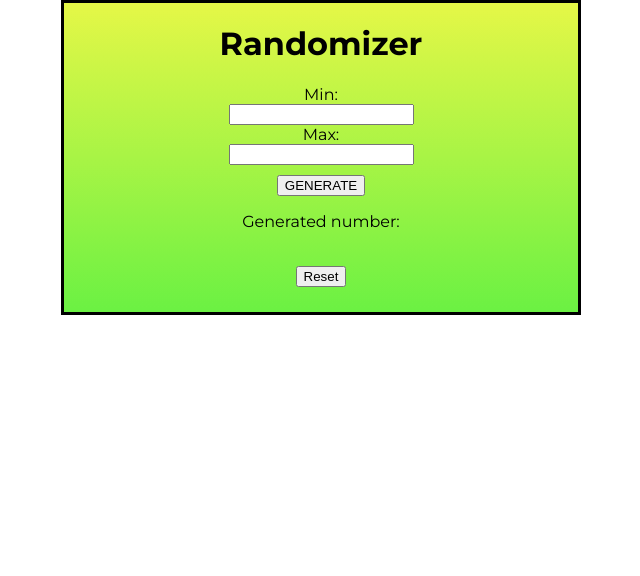
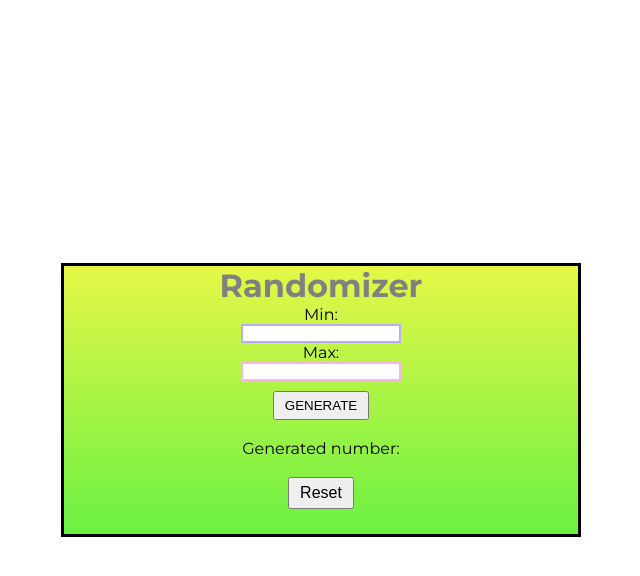
Before and after one commit to Yaresko-Olya/Education, a website: page 04-Randomizer/index.html in a window 1280 px wide. Shown: the whole page, without its empty margins (319-959 px from the left). Drawn offline with Linux system fonts and the light colour scheme.

Commit message:
add scss

```diff
--- a/04-Randomizer/index.html
+++ b/04-Randomizer/index.html
@@ -5,22 +5,27 @@
     <meta http-equiv="X-UA-Compatible" content="IE=edge">
     <meta name="viewport" content="width=device-width, initial-scale=1.0">
     <title>Randomizer</title>
-    <link href="/main.css"  rel="stylesheet">
+    <link href="/style.css"  rel="stylesheet">
     <link href="https://fonts.googleapis.com/css2?family=Montserrat:wght@400;500;700&family=Open+Sans:wght@700&display=swap" rel="stylesheet">
 </head>
 <body>
-    <main class="container">
-        <h1 class="center">Randomizer</h1>
-
-        <label for="minNum">Min: </label><br>
-        <input type="number" id="minNum"><br>
-        <label for="maxNum">Max: </label><br>
-        <input type="number" id="maxNum"><br>
-        <input type="button" value="GENERATE" id="generate"><br>
-
-        <p>Generated number:<br>
-            <span id="generNum"></span></p><br>
-        <button id="resetButton">Reset</button>
-        <script src="script.js"></script>
+    <div class="container">
+        <main class="app">
+            <h1 class="app__title">Randomizer</h1>
+            <div class="generator">
+                <label class="generator__label" for="minNum">Min: </label>
+                <input class="generator__input" type="number" id="minNum">
+                <label class="generator__label" for="maxNum">Max: </label>
+                <input class="generator__input generator__input_border" type="number" id="maxNum">
+                <input class="generator__generate button" type="button" value="generate" id="generate"><br>
+            </div>
+            <div class="result">
+                <p class="result__title">Generated number:<br>
+                <span class="result__value" id="generNum"></span></p><br>
+                <button class="result__reset button" id="resetButton">Reset</button>
+            </div>
+        </main>
+    </div>
+    <script src="script.js"></script>
 </body>
 </html>
--- a/04-Randomizer/main.css
+++ /dev/null
@@ -1,21 +0,0 @@
-html {
-    font-family: 'Montserrat', sans-serif;
-  }
-
-  body {
-    width: 50%;
-    max-width: 520px;
-    min-width: 480px;
-    margin: 0 auto;
-  }
-
-  .container{
-    text-align:  center;
-    padding: 0px 25px 25px 25px ;
-    background: linear-gradient(#e5f747, #6bf143);
-    border-style: solid;
-  }
-
-  #generate{
-      margin-top: 10px;
-  }
--- a/04-Randomizer/script.js
+++ b/04-Randomizer/script.js
@@ -20,6 +20,7 @@ generate.addEventListener('click', function () {
     if(previousValue.length === (valueMax - valueMin) + 1){
         generatedNumber.textContent = 'Elements are over'
         generate.setAttribute('disabled', true);
+        generate.classList.add('generator__generate_disabled');
         return
     }
     let randomNum = randomInteger(valueMin, valueMax)
@@ -38,4 +39,5 @@ reset.addEventListener('click', function (){
     previousValue = []
     generatedNumber.textContent = ''
     generate.removeAttribute('disabled');
+    generate.classList.remove('generator__generate_disabled');
 })
--- /dev/null
+++ b/04-Randomizer/scss/style.scss
@@ -0,0 +1,84 @@
+
+* {
+    margin: 0;
+    padding: 0;
+    box-sizing: border-box;
+}
+
+html {
+    font-family: 'Montserrat', sans-serif;
+}
+
+
+.container{
+    display: flex;
+    width: 100%;
+    height: 100vh;
+    justify-content: space-around;
+    align-items: center;
+}
+
+.app {
+    display: flex;
+    flex-direction: column;
+    text-align:  center;
+    padding: 0px 25px 25px 25px ;
+    background: linear-gradient(#e5f747, #6bf143);
+    border-style: solid;
+    width: 50%;
+    max-width: 520px;
+    min-width: 480px;
+
+    &__title {
+        color: grey;
+    }
+}
+
+
+.generator {
+    display: flex;
+    flex-direction: column;
+    align-items: center;
+    &__label {
+
+    }
+
+    &__input {
+        border: 2px solid #b9aafc;
+        width: 160px;
+        &:focus{
+            outline: 2px solid #118821
+        }
+        &_border{
+            border-color: #fcb3ec;
+        }
+    }
+
+    &__generate {
+        margin-top: 10px;
+        text-transform: uppercase;
+
+        &_disabled {
+            background: rgb(199, 195, 195);
+        }
+    }
+}
+
+.result {
+    &__title {
+        font-size: medium;
+    }
+    &__value {
+        font-size: large;
+    }
+    &__reset {
+        font-size: medium;
+    }
+}
+
+.button {
+    padding: 5px 10px;
+    &:hover{
+        box-shadow: 7px 5px 20px #1bad27
+    }
+}
```
Also changed, not shown: 04-Randomizer/package.json (added, +16 -0 lines), 04-Randomizer/style.css (added), 3 other files.
